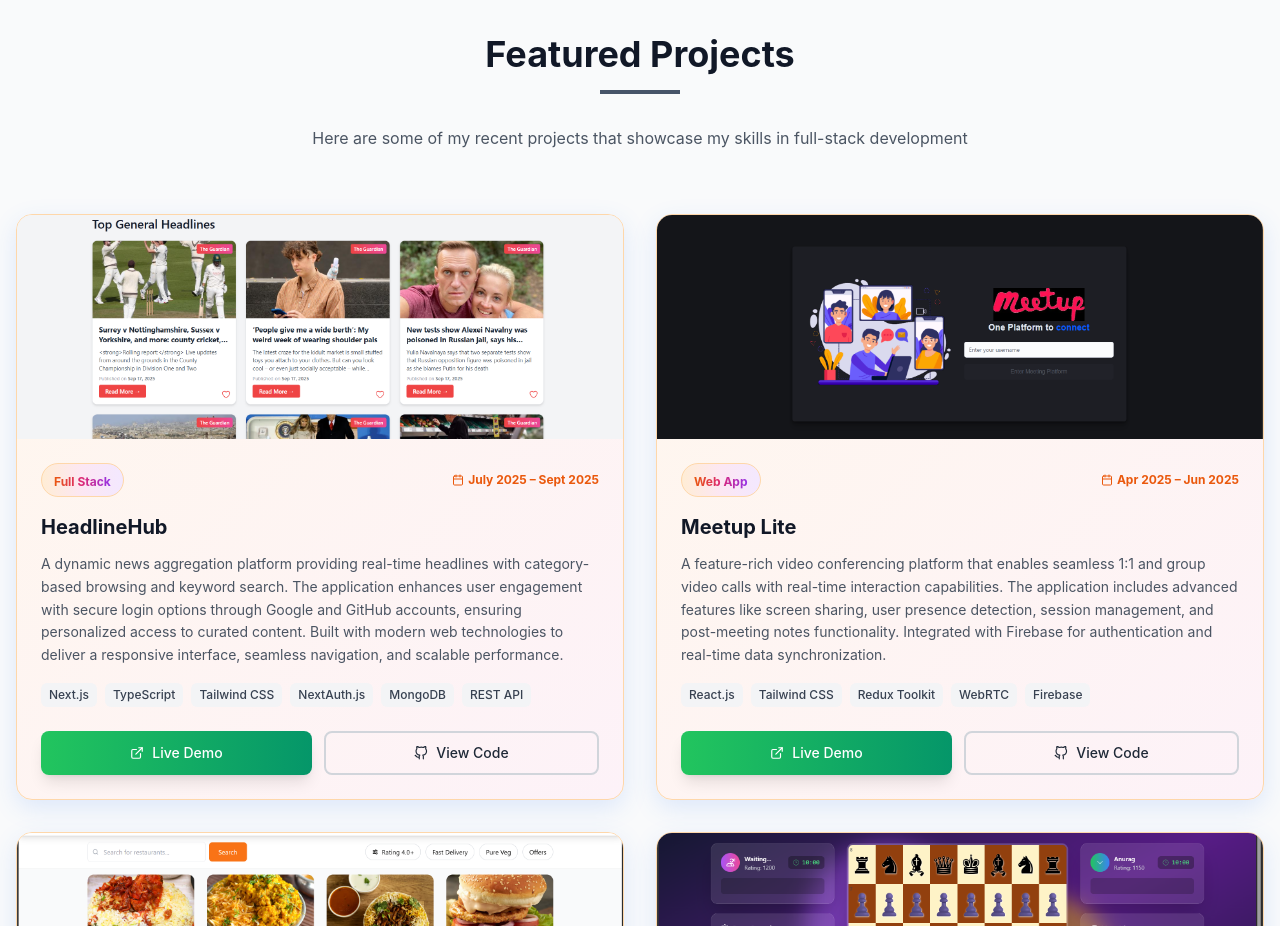
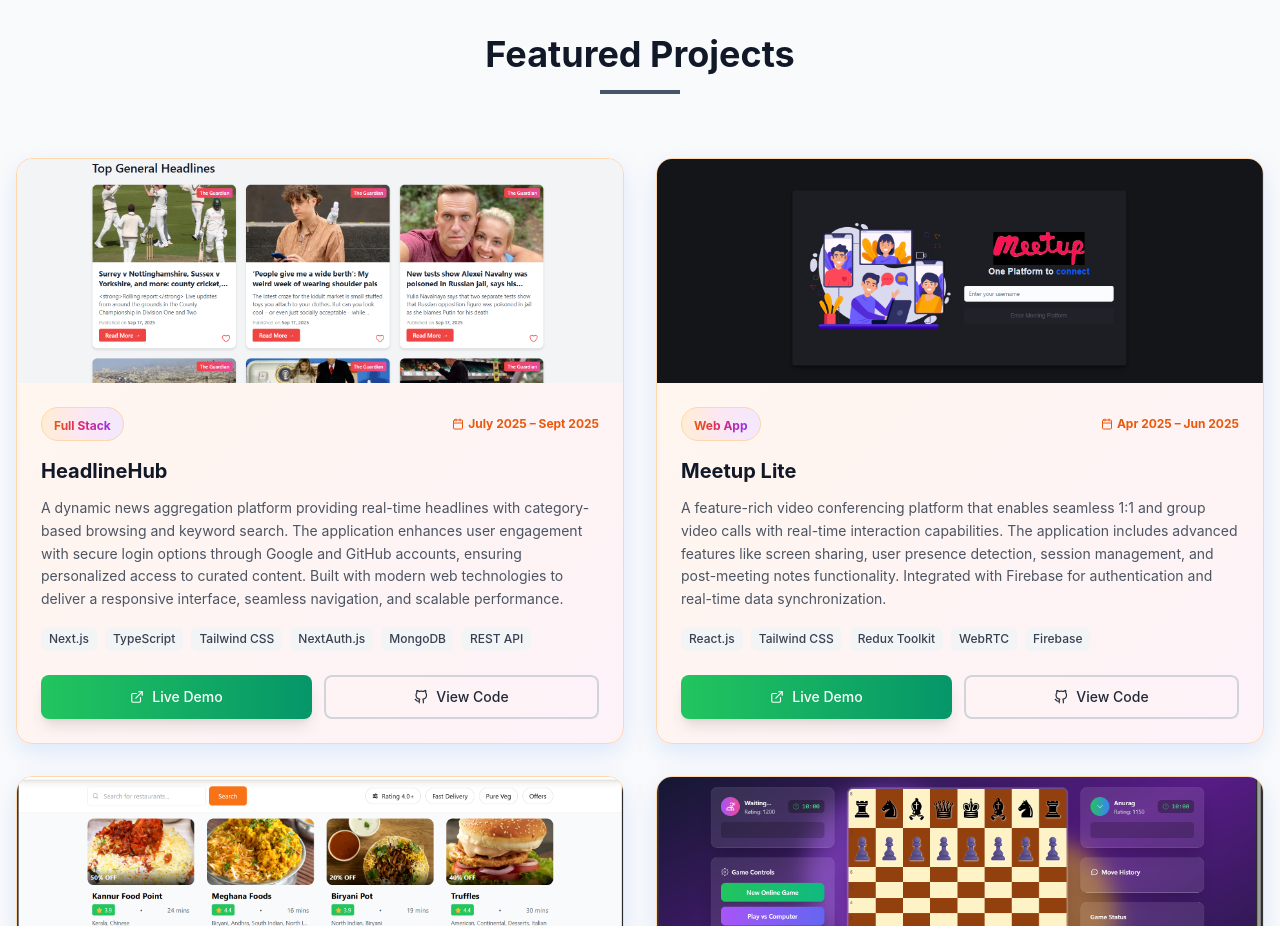
Before and after one commit to Algoraver22/Portfolio, a React (Create React App) app: page / in a window 1280 px wide. Shown: the part 3800-4726 px from the top of the page. Built offline with nearby package versions, Linux system fonts and the light colour scheme; the HTML template or start-up script is replaced by a standard one.

Commit message:
Remove project description from Projects component
Removed the description of recent projects in Projects.js.

```diff
--- a/src/components/Projects.js
+++ b/src/components/Projects.js
@@ -61,7 +61,6 @@
           </h2>
           <div className="w-20 h-1 bg-primary-600 mx-auto mb-8"></div>
           <p className="text-gray-600 dark:text-gray-400 max-w-2xl mx-auto">
-            Here are some of my recent projects that showcase my skills in full-stack development
           </p>
         </motion.div>
 
```
